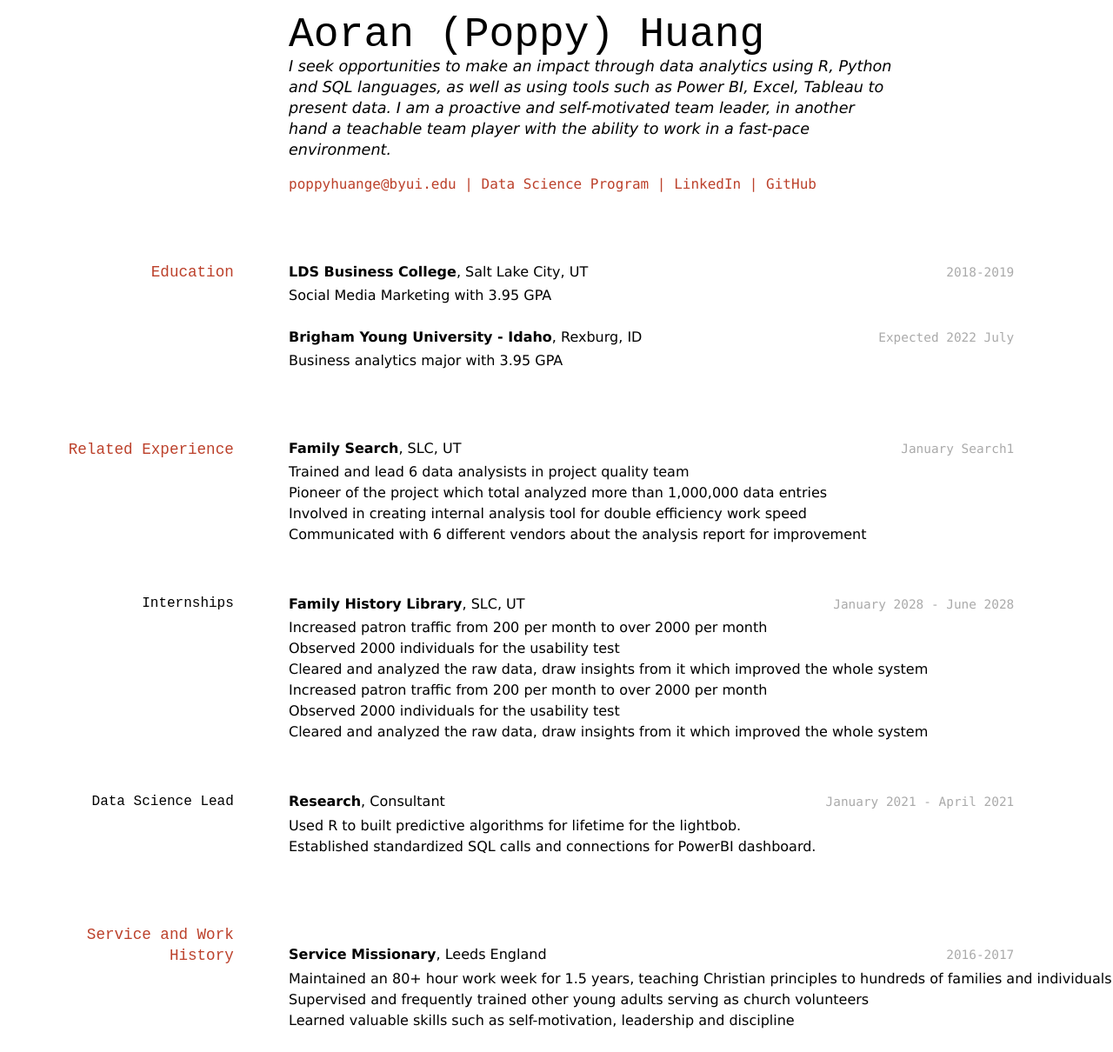
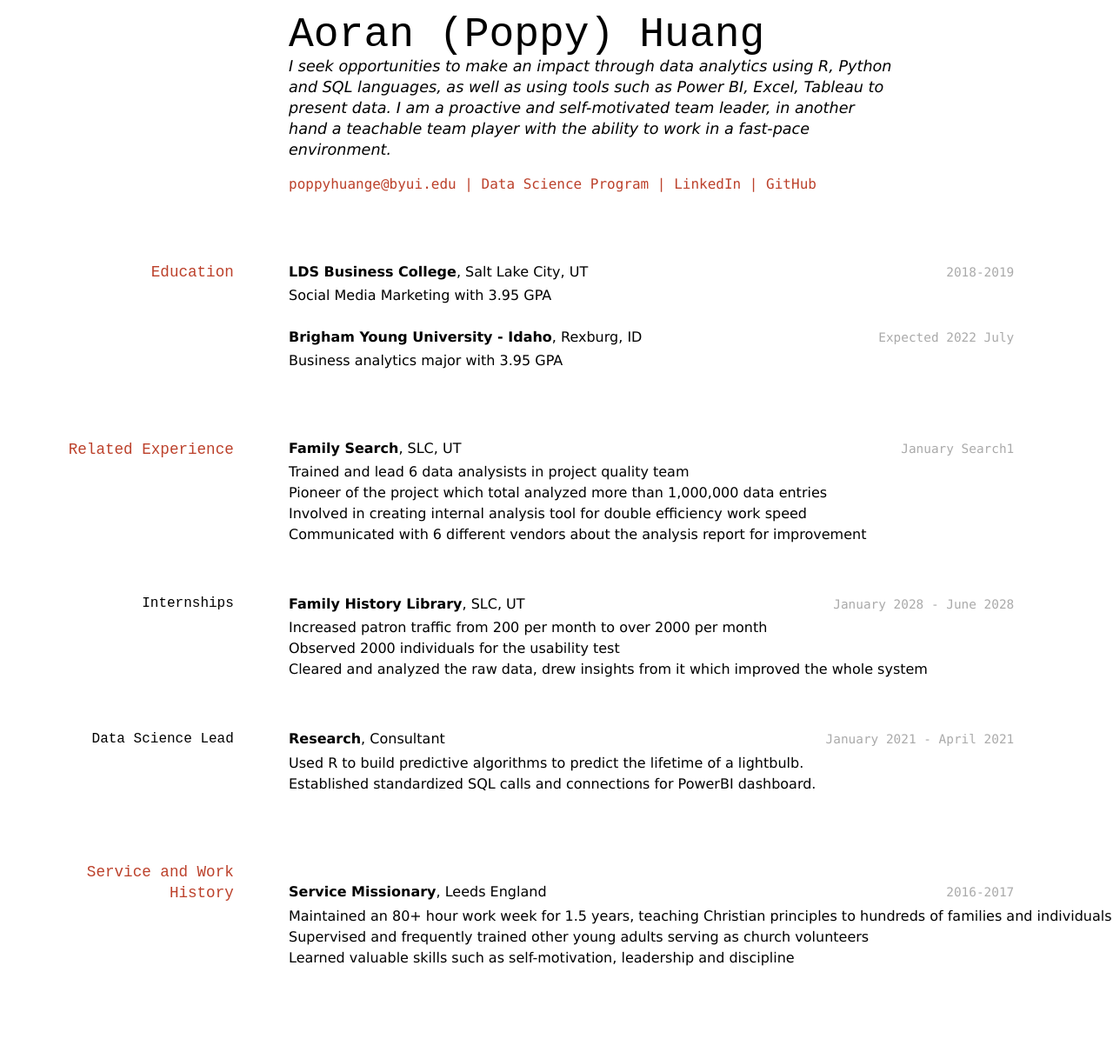
Before and after one commit to awoody934/PoppyHuang_resume, a Jekyll site: the page built from docs/index.md, in a window 1280 px wide. Shown: the whole page at 87% size. Built offline with Jekyll 4.4.1, drawn with Linux system fonts in a browser that asks for light colours; after the commit the page ends 1138 px from its top, so only the background shows below that.

Commit message:
Update index.md

```diff
--- a/docs/index.md
+++ b/docs/index.md
@@ -44,10 +44,8 @@ __Family History Library__, SLC, UT
 
 -	Increased patron traffic from 200 per month to over 2000 per month
 -	Observed 2000 individuals for the usability test
--	Cleared and analyzed the raw data, draw insights from it which improved the whole system
--	Increased patron traffic from 200 per month to over 2000 per month
--	Observed 2000 individuals for the usability test
--	Cleared and analyzed the raw data, draw insights from it which improved the whole system
+-	Cleared and analyzed the raw data, drew insights from it which improved the whole system
+
 
 
 ### Data Science Lead
@@ -55,7 +53,7 @@ __Family History Library__, SLC, UT
 `January 2021 - April 2021`
 __Research__, Consultant
 
-- Used R to built predictive algorithms for lifetime for the lightbob.
+- Used R to build predictive algorithms to predict the lifetime of a lightbulb.
 - Established standardized SQL calls and connections for PowerBI dashboard.
 
 
```
